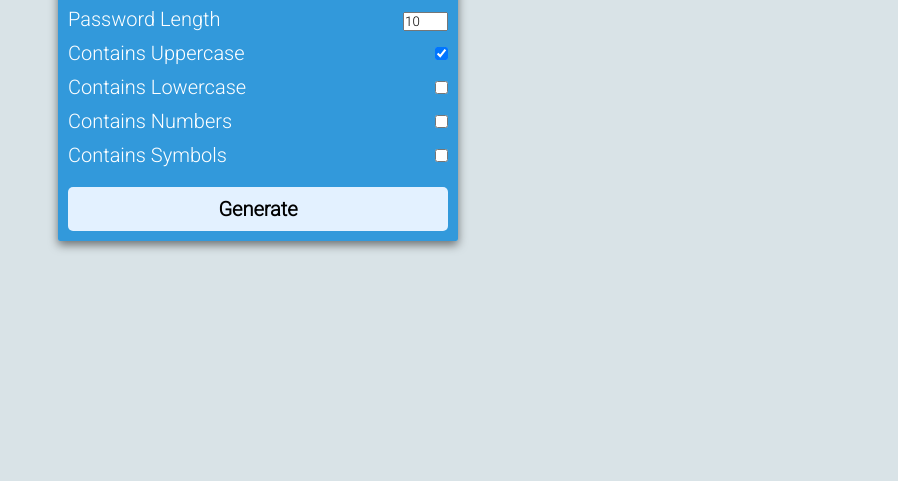
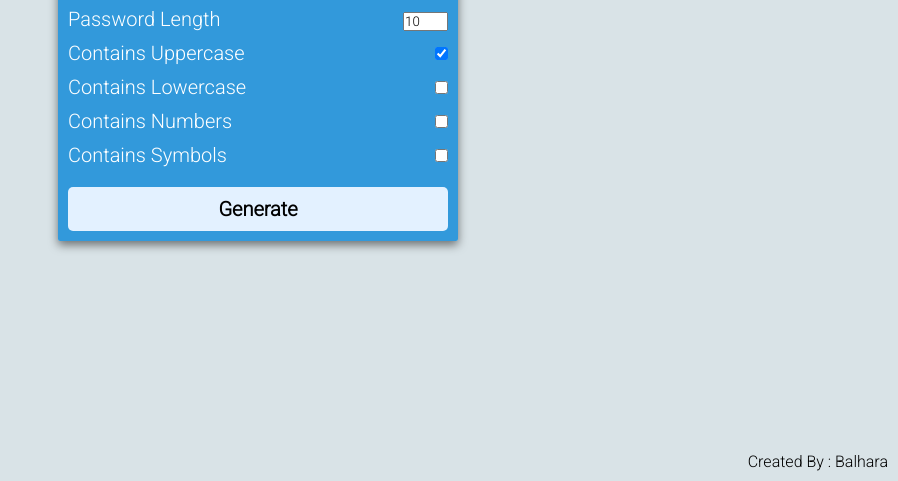
Before and after one commit to AnkitBalhara/Random-Password-Generator, a plain HTML site: page index.html in a window 1280 px wide. Shown: the part 319-800 px from the top of the page, without its empty margins (382-1280 px from the left). Drawn offline with Linux system fonts and the light colour scheme.

Commit message:
Adding Owner Name

```diff
--- a/Style.css
+++ b/Style.css
@@ -62,3 +62,9 @@ label {
     font-weight: bold;
     cursor:pointer;
 }
+
+#owner{
+    position: absolute;
+    bottom: 10px;
+    right: 10px;
+}
--- a/index.html
+++ b/index.html
@@ -67,6 +67,7 @@
                 </button>
             </div>
         </div>
+        <div id="owner">Created By : Balhara</div>
     </div>
     <script src="App.js"></script>
 </body>
```
